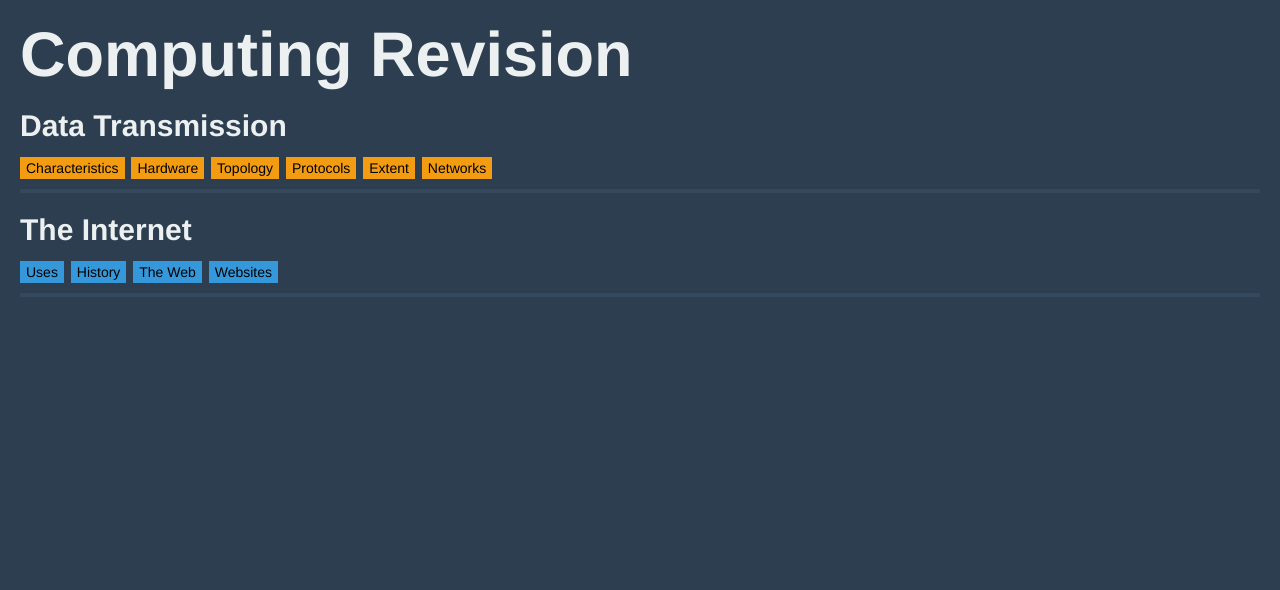
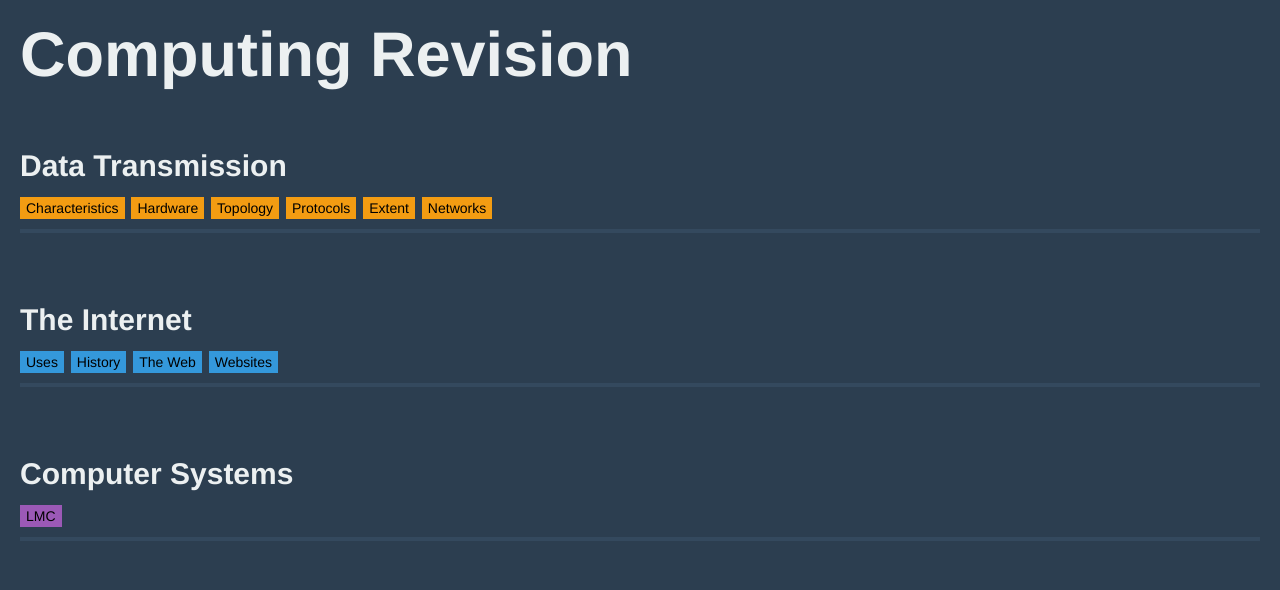
Before and after one commit to jcsawyer123/revise-com, a PHP site: page / in a window 1280 px wide. Shown: the top 590 px of the page. Run offline with PHP 8.4, Linux system fonts and the light colour scheme; some libraries are stand-ins or nearby versions.

Commit message:
Added More

```diff
--- a/index.html
+++ b/index.html
@@ -15,11 +15,14 @@
 </head>
 <body>
 
-
-  <div class="jumbotron">
+  <div class="jumbotron header">
     <div id="title">
       <h1>Computing Revision</h1>
     </div>
+  </div>
+
+<div class="dataTransmission">
+  <div class="jumbotron dt"> <!-- Data Transmission Buttons -->
     <div class="btns" id="dataTransmission">
       <h2>Data Transmission</h2>
       <button id="b-con">Characteristics</button>
@@ -29,20 +32,7 @@
       <button id="b-extent">Extent</button>
       <button id="b-networks">Networks</button>
     </div>
-    <div class="btns" id="internet">
-      <h2>The Internet</h2>
-      <button id="b-uses">Uses</button>
-      <button id="b-history">History</button>
-      <button id="b-web">The Web</button>
-      <button id="b-websites">Websites</button>
-    </div>
   </div>
-
-  <div class="container">
-
-  <!-- These are panels that are using bootstrap#
-If you dont know what that is look at the previous
-examples in HTML,CSS,JS-->
   <div class="panels" id="data">
     <div class="row">
 
@@ -143,8 +133,19 @@ examples in HTML,CSS,JS-->
 
     </div> <!-- Row -->
   </div> <!-- Panels - Data -->
+</div> <!-- Data Transmission -->
 
   <!-- The Internet -->
+<div class="theInternet">
+  <div class="jumbotron in"> <!-- Internet Buttons -->
+    <div class="btns" id="internet">
+      <h2>The Internet</h2>
+      <button id="b-uses">Uses</button>
+      <button id="b-history">History</button>
+      <button id="b-web">The Web</button>
+      <button id="b-websites">Websites</button>
+    </div>
+  </div>
 
   <div class="panels" id="inter">
     <div class="row">
@@ -191,8 +192,34 @@ examples in HTML,CSS,JS-->
 
     </div> <!-- Row -->
   </div> <!-- Panels - Data -->
+</div> <!-- The Internet -->
 
-</div> <!-- Container -->
+<!-- TComputerSystems -->
+<div class="computerSystems">
+<div class="jumbotron cs"> <!-- Computer Systems -->
+  <div class="btns" id="compSci">
+    <h2>Computer Systems</h2>
+    <button id="b-lmc">LMC</button>
+  </div>
+</div>
+
+<div class="panels" id="comp">
+  <div class="row">
+
+    <div class="col-xs-4 panel-col cpanels" id="lmc">
+      <div class="panel panel-comp">
+        <div class="panel-heading">
+          LMC
+          </div>
+          <div class="panel-body"> content
+        </div>
+      </div>
+    </div>
+
+  </div> <!-- Row -->
+</div> <!-- Panels - Data -->
+</div> <!-- Computer Systems -->
+
   <!-- Load scripts at the end otherwise the page will appear to load slower
         This is because it will load the script before the content-->
   <!-- jQuery library -->
--- a/script.js
+++ b/script.js
@@ -62,6 +62,12 @@ $('#b-websites').on('click', function() {
   $('#websites').fadeToggle(200);
 });
 
+$('#b-lmc').on('click', function() {
+  var id = $(this).attr('id');
+  $('#'+ id).toggleClass('active');
+  $('#lmc').fadeToggle(200);
+});
+
 // Click To Close
 
 $('.cpanels').on('click', function() {
--- a/styles.css
+++ b/styles.css
@@ -1,5 +1,7 @@
 body{
   background-color: #2c3e50;
+  overflow-y: scroll;
+  overflow-x: hidden;
 }
 h1, h2, h3, h4, h5{
   font-weight: bold;
@@ -69,6 +71,29 @@ h1, h2, h3, h4, h5{
   background-color: #98cbed;
 }
 
+#compSci{
+  padding-bottom: 10px;
+  border-left: 0;
+  border-right: 0;
+  border-top: 0;
+  border-bottom: #34495e 4px;
+  border-style: solid;
+}
+
+#compSci button{
+  border: 0;
+  background-color: #9b59b6;
+}
+
+#compSci button.active{
+  border: 0;
+  background-color: #d3a6e6;
+}
+
+.row{
+  margin: 0px;
+}
+
 .panel{
   margin: 10px;
 }
@@ -89,6 +114,8 @@ h1, h2, h3, h4, h5{
   background-color: #fce3bc;
 }
 
+/**/
+
 .panel-internet{
   border-color: #3498db;
 
@@ -101,3 +128,18 @@ h1, h2, h3, h4, h5{
 .panel-internet > .panel-body{
   background-color: #cce5f6;
 }
+
+/**/
+
+.panel-comp{
+  border-color: #9b59b6;
+
+}
+.panel-comp > .panel-heading{
+  color: black;
+  background-color: #9b59b6;
+}
+
+.panel-comp > .panel-body{
+  background-color: #dab6e8;
+}
```
